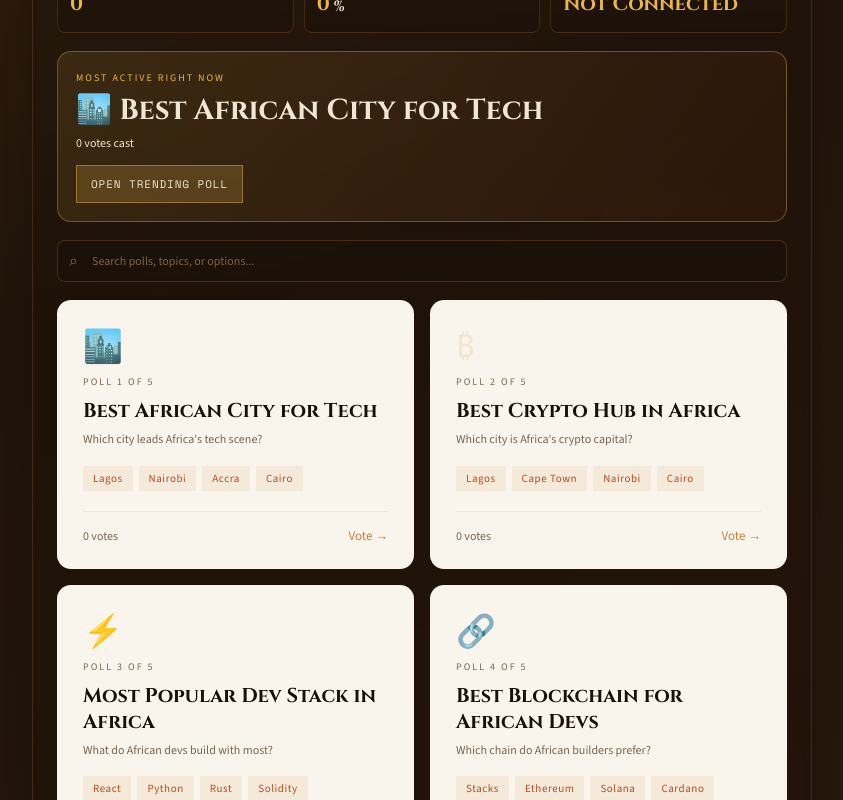
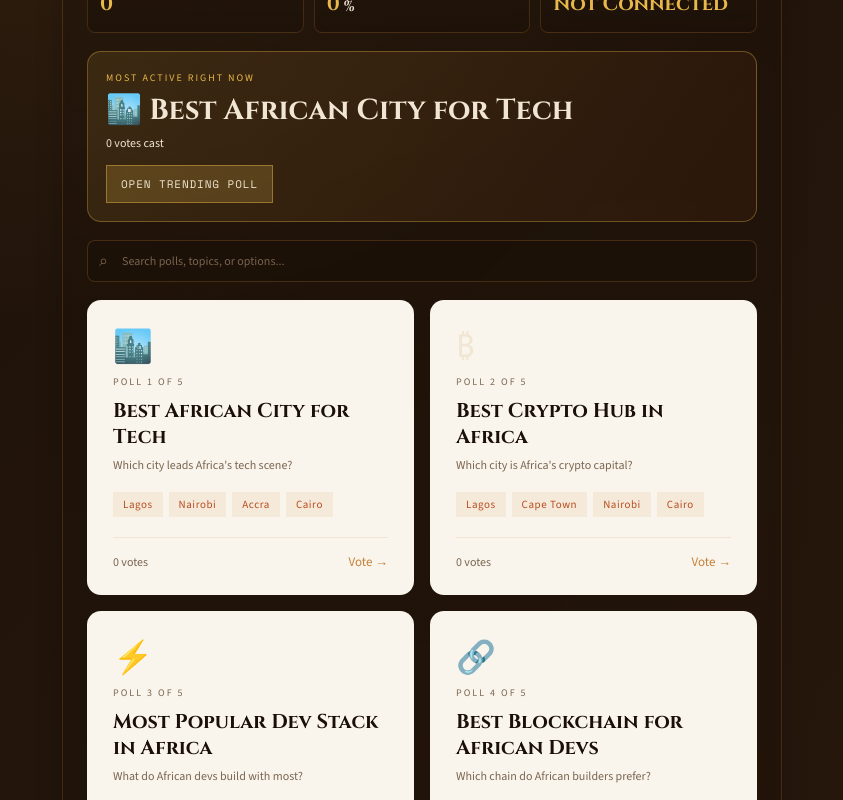
Before and after one commit to Qasim-Rokeeb/african-cities-vote, a React (Create React App) app: page / in a window 1280 px wide. Shown: the part 923-1723 px from the top of the page, without its empty margins (218-1061 px from the left). Built offline with nearby package versions, Linux system fonts and the light colour scheme; no server answers; the HTML template or start-up script is replaced by a standard one.

Commit message:
feat: Decrease max-width of container in HomePage and VotePage for better layout

```diff
--- a/src/pages/HomePage.module.css
+++ b/src/pages/HomePage.module.css
@@ -30,7 +30,7 @@
 
 .container {
   position: relative; z-index: 1;
-  max-width: 780px; margin: 0 auto;
+  max-width: 720px; margin: 0 auto;
   padding: 60px 24px 80px;
   margin-top: 10px;
   background: linear-gradient(180deg, rgba(26,16,8,0.42), rgba(26,16,8,0.22));
--- a/src/pages/VotePage.module.css
+++ b/src/pages/VotePage.module.css
@@ -10,7 +10,7 @@
 
 .container {
   position: relative; z-index: 1;
-  max-width: 680px; margin: 0 auto;
+  max-width: 640px; margin: 0 auto;
   padding: 40px 24px 80px;
   margin-top: 10px;
   border-radius: var(--radius-lg);
```
